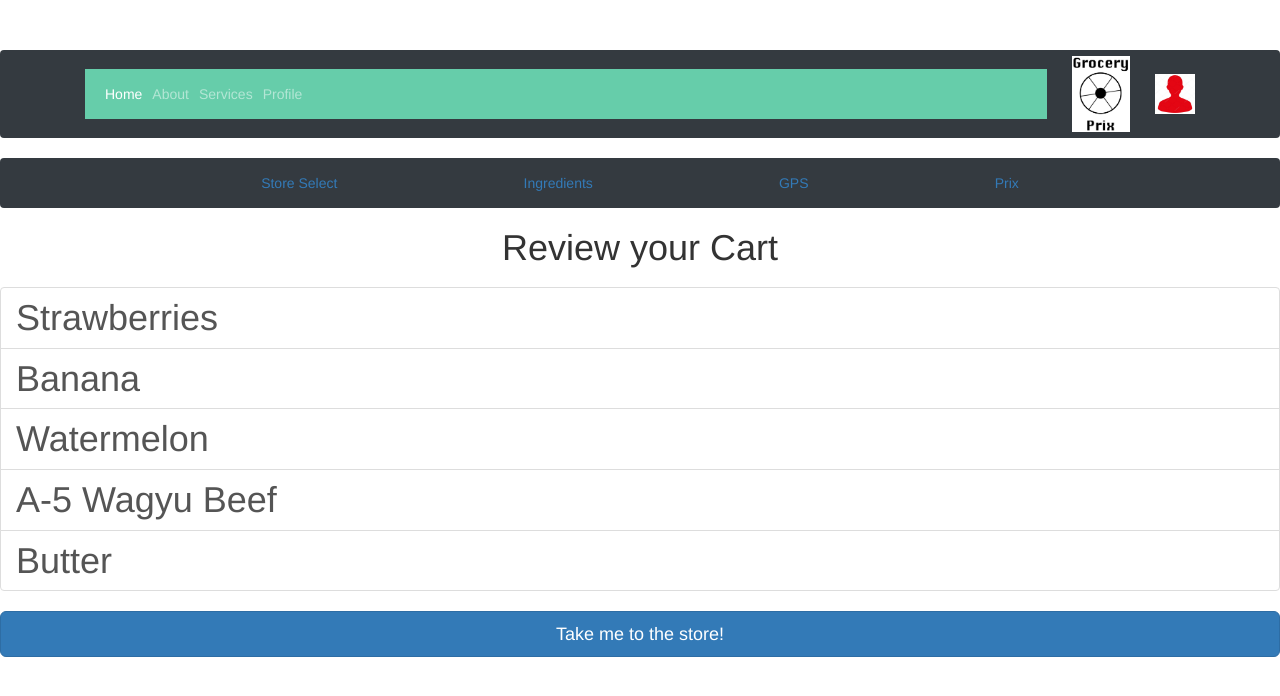
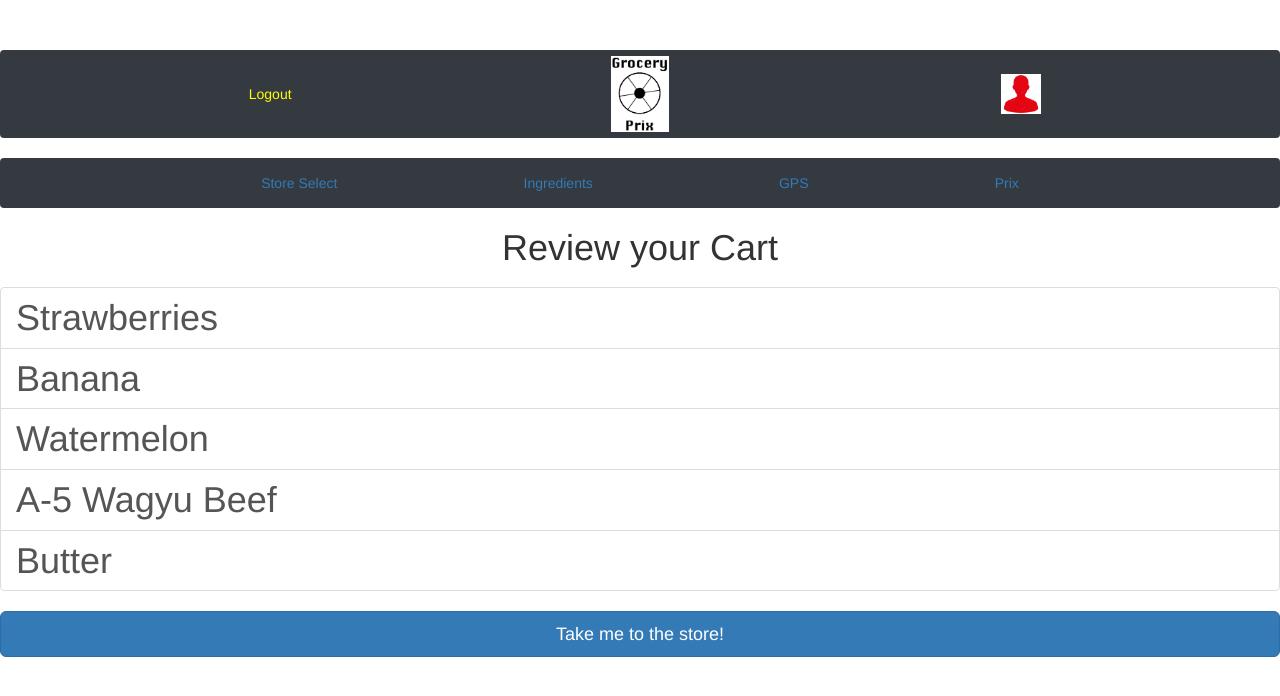
Before and after one commit to JulianKeane/Grocery-Prix, a website: page Grocery-Prix/Cart.html in a window 1280 px wide. Drawn offline with nearby package versions, Linux system fonts and the light colour scheme; files that its build step writes are made by us from their sources.

Commit message:
Logout bar change

```diff
--- a/Grocery-Prix/Cart.html
+++ b/Grocery-Prix/Cart.html
@@ -29,29 +29,23 @@
     <!-- Nav -->
     <nav class="navbar navbar-expand-lg navbar-dark bg-dark">
       <div class="container">
-        <button class="navbar-toggler" type="button" data-toggle="collapse" data-target="#navbarResponsive" aria-controls="navbarResponsive" aria-expanded="false" aria-label="Toggle navigation">
-          <span class="navbar-toggler-icon"></span>
-        </button>
+<a class="nav-link" href="Loginscreen.html" <img src = "picture/profpic.jpg" style="width:40px;height=:45px;color:yellow">Logout</a>
+        <a class="navbar-brand"><a href = "index.html"> <img src="picture/Logo.png"style="width:57.6px;height:75.6px;"></a></a>
+        <a class="navbar-brand"><a href = "Loginscreen.html"> <img src="picture/profpic.jpg"style="width:40px;height:40px;"></a>
+        <!--
         <div class="collapse navbar-collapse" id="navbarResponsive">
           <ul class="navbar-nav ml-auto">
             <li class="nav-item active">
-              <a class="nav-link" href="#">Home
+              <a class="nav-link" href="index.html">Home
                 <span class="sr-only">(current)</span>
               </a>
             </li>
             <li class="nav-item">
-              <a class="nav-link" href="#">About</a>
-            </li>
-            <li class="nav-item">
-              <a class="nav-link" href="#">Services</a>
-            </li>
-            <li class="nav-item">
-              <a class="nav-link" href="Loginscreen.html" <img src = "picture/profpic.jpg" style="width:40px;height=:45px;">Profile</a>
+              <a class="nav-link" href="Loginscreen.html" <img src = "picture/profpic.jpg" style="width:40px;height=:45px;">Logout</a>
             </li>
           </ul>
         </div>
-        <a class="navbar-brand"><a href = "index.html"> <img src="picture/Logo.png"style="width:57.6px;height:75.6px;"></a></a>
-        <a class="navbar-brand"><a href = "Loginscreen.html"> <img src="picture/profpic.jpg"style="width:40px;height:40px;"></a>
+        -->
 
       </div>
 
```
Also changed, not shown: Grocery-Prix/CarGPS.html (+4 -4 lines), Grocery-Prix/Ingredients.html (+5 -5 lines), Grocery-Prix/StoreGPS.html (+3 -3 lines), Grocery-Prix/index.html (+4 -5 lines), 2 other files.
